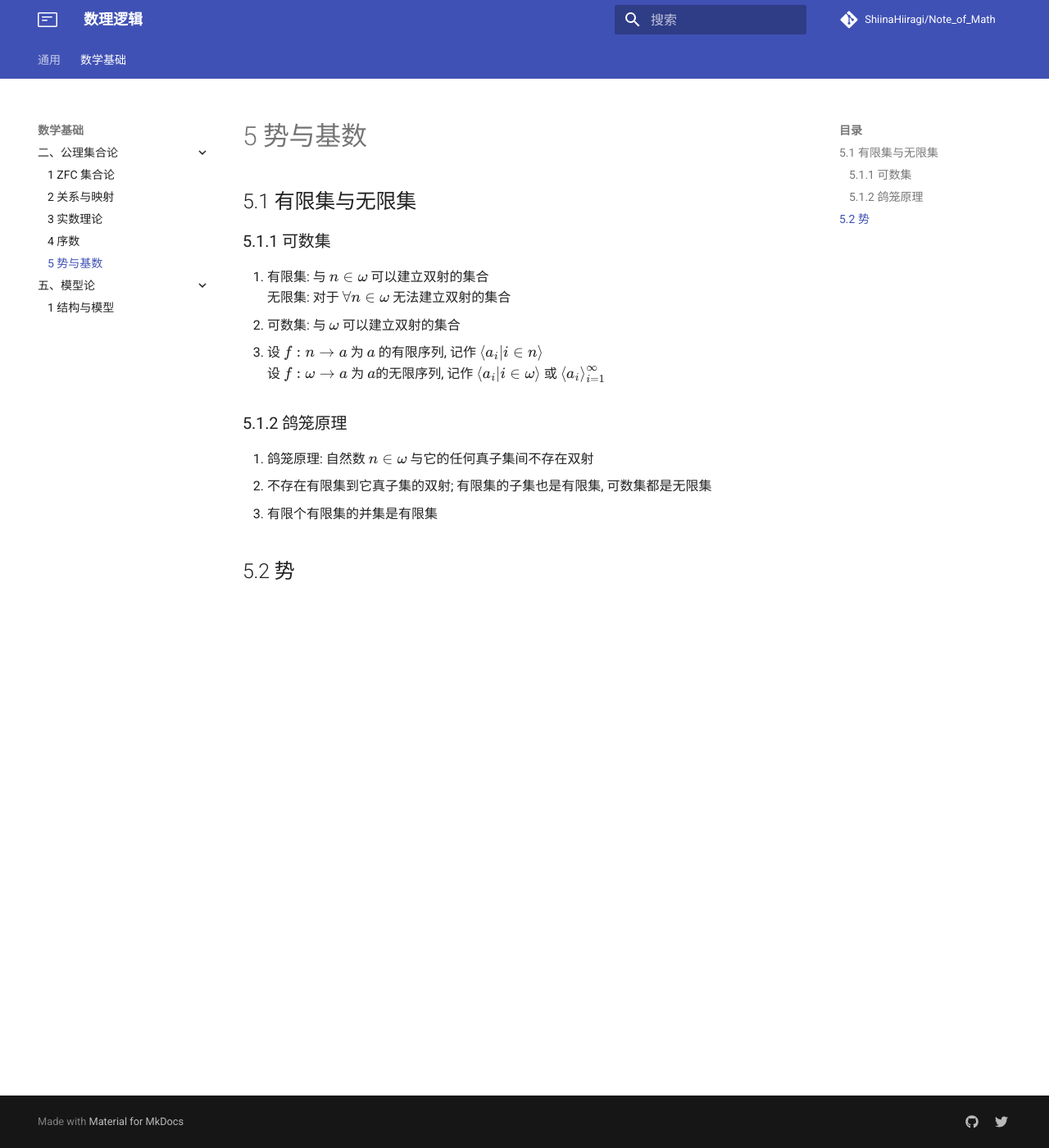
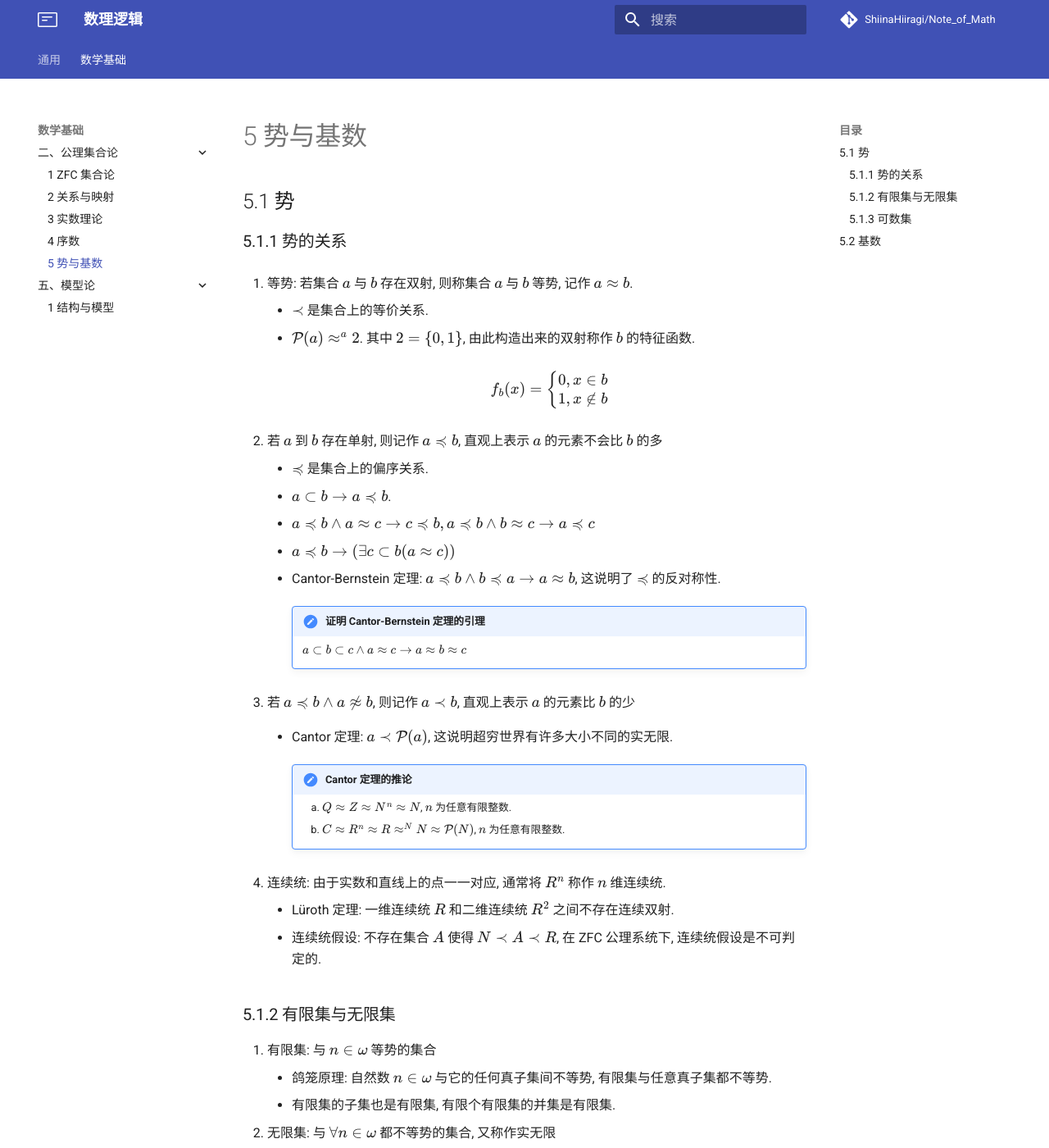
Before and after one commit to ShiinaHiiragi/note, an MkDocs documentation site: the page built from docs/foundation/set/cardinal.md, in a window 1280 px wide and 1400 px high. Shown: the whole window at 82% size. Built offline with MkDocs 1.6.1 and Material for MkDocs 9.7.7, drawn with Linux system fonts in a browser that asks for light colours; comment, search, counter and statistics services are not loaded; some of the changed text lies outside the part shown.

Commit message:
add potent

```diff
--- a/docs/foundation/set/cardinal.md
+++ b/docs/foundation/set/cardinal.md
@@ -1,16 +1,51 @@
 # 5 势与基数
 
-## 5.1 有限集与无限集
-### 5.1.1 可数集
-1. 有限集: 与 $n\in \omega$ 可以建立双射的集合
-   无限集: 对于 $\forall n\in \omega$ 无法建立双射的集合
-2. 可数集: 与 $\omega$ 可以建立双射的集合
-3. 设 $f:n\to a$ 为 $a$ 的有限序列, 记作 $\left< a_i|i\in n\right>$
-   设 $f:\omega \to a$ 为 $a$的无限序列, 记作 $\left< a_i|i\in \omega \right>$ 或 $\left< a_i\right>^{\infty}_{i=1}$
+## 5.1 势
+### 5.1.1 势的关系
+1. 等势: 若集合 $a$ 与 $b$ 存在双射, 则称集合 $a$ 与 $b$ 等势, 记作 $a\approx b$.
+    - $\prec$ 是集合上的等价关系.
+    - $\mathcal{P}(a) \approx ^a2$. 其中 $2=\{0,1\}$, 由此构造出来的双射称作 $b$ 的特征函数.
 
-### 5.1.2 鸽笼原理
-1. 鸽笼原理: 自然数 $n\in \omega$ 与它的任何真子集间不存在双射
-2. 不存在有限集到它真子集的双射; 有限集的子集也是有限集, 可数集都是无限集
-3. 有限个有限集的并集是有限集
+        $$
+        f_b(x)=
+        \begin{cases}
+        0,x\in b\\
+        1,x\notin b
+        \end{cases}
+        $$
 
-## 5.2 势
+2. 若 $a$ 到 $b$ 存在单射, 则记作 $a\preccurlyeq b$, 直观上表示 $a$ 的元素不会比 $b$ 的多
+    - $\preccurlyeq$ 是集合上的偏序关系.
+    - $a\subset b\to a\preccurlyeq b$.
+    - $a\preccurlyeq b \wedge a\approx c\to c\preccurlyeq b,a\preccurlyeq b \wedge b\approx c\to a\preccurlyeq c$
+    - $a\preccurlyeq b\to (\exists c\subset b(a\approx c))$
+    - Cantor-Bernstein 定理: $a\preccurlyeq b\wedge b\preccurlyeq a\to a\approx b$, 这说明了 $\preccurlyeq$ 的反对称性.
+
+        !!! note "证明 Cantor-Bernstein 定理的引理"
+            $a\subset b\subset c\wedge a\approx c\to a\approx b\approx c$
+
+3. 若 $a\preccurlyeq b \wedge a\not\approx b$, 则记作 $a\prec b$, 直观上表示 $a$ 的元素比 $b$ 的少
+    - Cantor 定理: $a\prec \mathcal{P}(a)$, 这说明超穷世界有许多大小不同的实无限.
+
+        !!! note "Cantor 定理的推论"
+            1. $Q\approx Z\approx N^{n}\approx N$, $n$ 为任意有限整数.
+            2. $C\approx R^{n}\approx R\approx ^NN\approx \mathcal{P}(N)$, $n$ 为任意有限整数.
+
+4. 连续统: 由于实数和直线上的点一一对应, 通常将 $R^n$ 称作 $n$ 维连续统.
+    - Lüroth 定理: 一维连续统 $R$ 和二维连续统 $R^2$ 之间不存在连续双射.
+    - 连续统假设: 不存在集合 $A$ 使得 $N\prec A\prec R$, 在 ZFC 公理系统下, 连续统假设是不可判定的.
+
+### 5.1.2 有限集与无限集
+1. 有限集: 与 $n\in \omega$ 等势的集合
+    - 鸽笼原理: 自然数 $n\in \omega$ 与它的任何真子集间不等势, 有限集与任意真子集都不等势.
+    - 有限集的子集也是有限集, 有限个有限集的并集是有限集.
+2. 无限集: 与 $\forall n\in \omega$ 都不等势的集合, 又称作实无限
+
+### 5.1.3 可数集
+1. 定义: 与 $\omega$ 等势的集合, 可数集都是无限集.
+2. 可数集的性质:
+    1. 若 $a$ 为任意集合且 $a\preccurlyeq \omega$, 则 $a$ 为有限集或可数集.
+    2. 若 $a$ 为任意无限集, 则 $\omega \preccurlyeq a$. 也就是说, 可数集是最小的无限集.
+    3. 若 $\forall a_i(i\in N)\preccurlyeq \omega$, 则对于任意有限数 $n$, $\bigcup\limits_{i=0}^n a_i \preccurlyeq \omega\wedge \bigcup\limits_{i=0}^\infty a_i \preccurlyeq \omega$; 且有 $a_1\times a_2\times \cdots \times a_n\preccurlyeq \omega$.
+
+## 5.2 基数
```
Also changed, not shown: docs/foundation/set/ordinal.md (+3 -2 lines), docs/foundation/set/zfc.md (+1 -0 lines).
